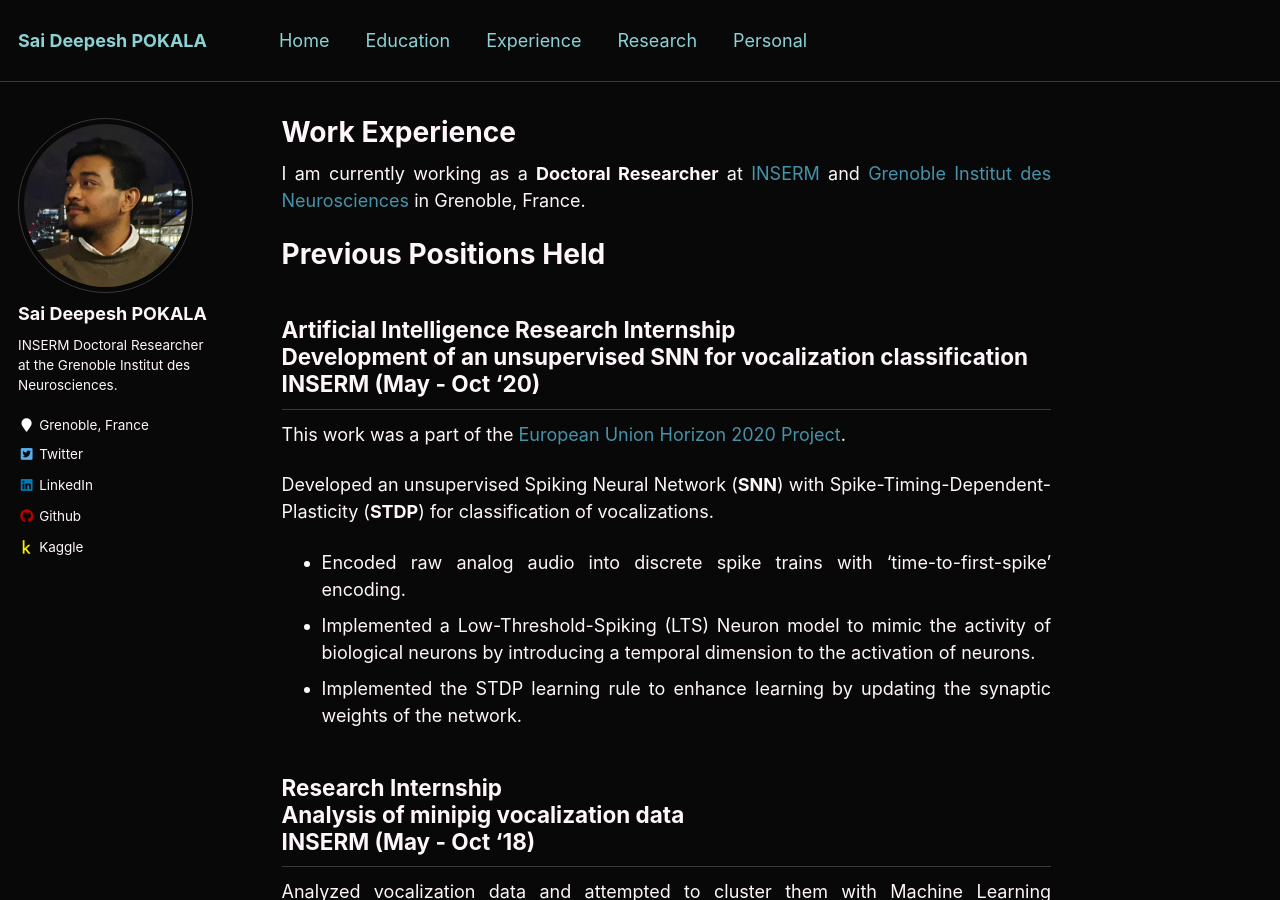
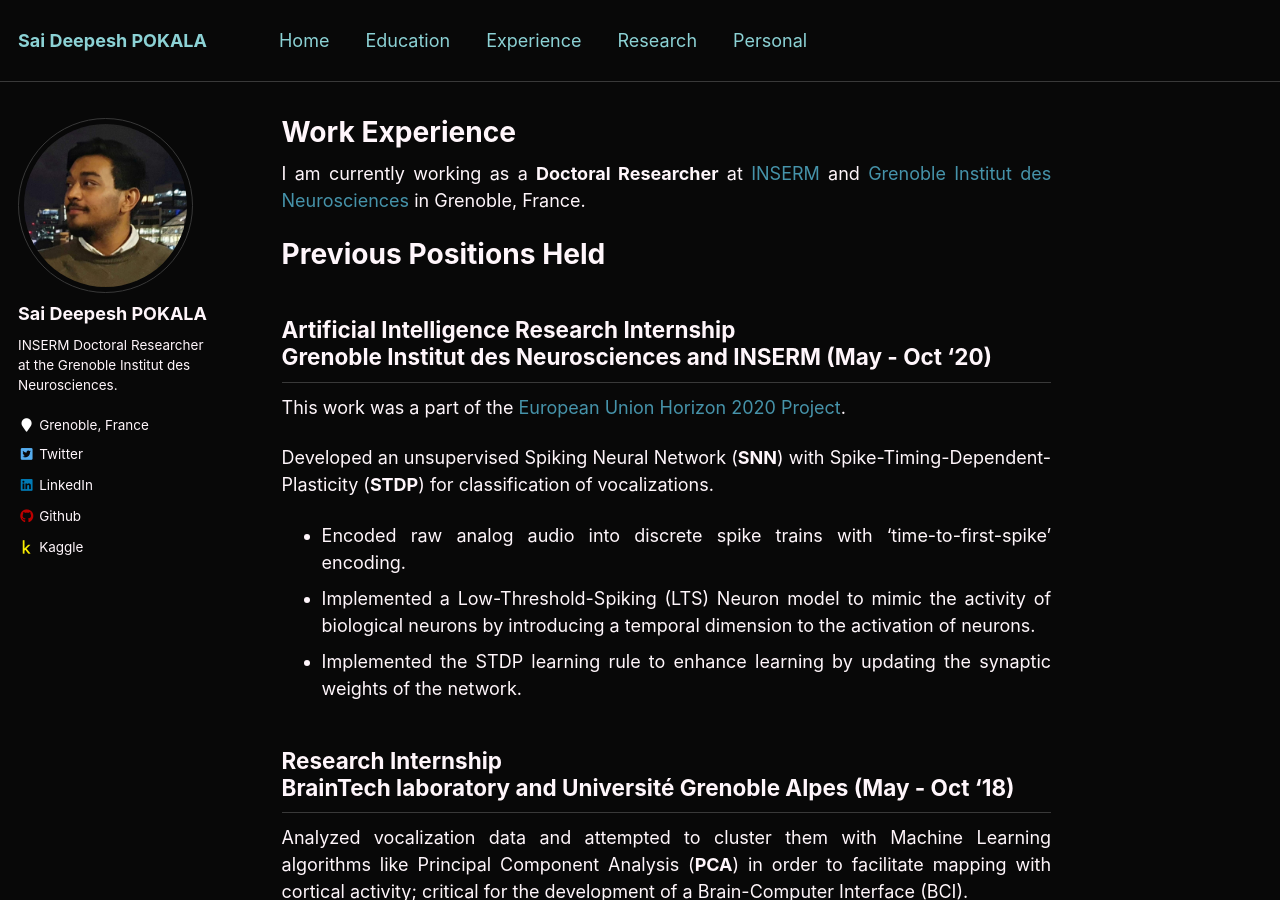
Before and after one commit to saideepesh/saideepesh.github.io, a Jekyll site: the page built from _pages/experience.md, in a window 1280 px wide and 900 px high. Built offline with Jekyll 4.4.1, drawn with Linux system fonts in a browser that asks for light colours.

Commit message:
Update experience.md

```diff
--- a/_pages/experience.md
+++ b/_pages/experience.md
@@ -13,7 +13,7 @@ I am currently working as a **Doctoral Researcher** at [INSERM](https://www.inse
 * **Artificial Intelligence Research Intern**, [INSERM](https://www.inserm.fr/en){:target="_blank" rel="noopener"} - Grenoble, France (May - Oct 2020)
 * **Research Intern**, [INSERM](https://www.inserm.fr/en){:target="_blank" rel="noopener"} - Grenoble, France (May - Oct 2018)
 -->
-## Artificial Intelligence Research Internship<br/>Development of an unsupervised SNN for vocalization classification<br/>INSERM (May - Oct '20)
+## Artificial Intelligence Research Internship<br/>Grenoble Institut des Neurosciences and INSERM (May - Oct '20)
 
 This work was a part of the [European Union Horizon 2020 Project](https://ec.europa.eu/programmes/horizon2020/en){:target="_blank" rel="noopener"}.
 
@@ -23,7 +23,7 @@ Developed an unsupervised Spiking Neural Network (**SNN**) with Spike-Timing-Dep
 - Implemented a Low-Threshold-Spiking (LTS) Neuron model to mimic the activity of biological neurons by introducing a temporal dimension to the activation of neurons.
 - Implemented the STDP learning rule to enhance learning by updating the synaptic weights of the network.
 
-## Research Internship<br/>Analysis of minipig vocalization data<br/>INSERM (May - Oct '18)
+## Research Internship<br/>BrainTech laboratory and Université Grenoble Alpes (May - Oct '18)
 
 Analyzed vocalization data and attempted to cluster them with Machine Learning algorithms like Principal Component Analysis (**PCA**) in order to facilitate mapping with cortical activity; critical for the development of a Brain-Computer Interface (BCI).
 
```
